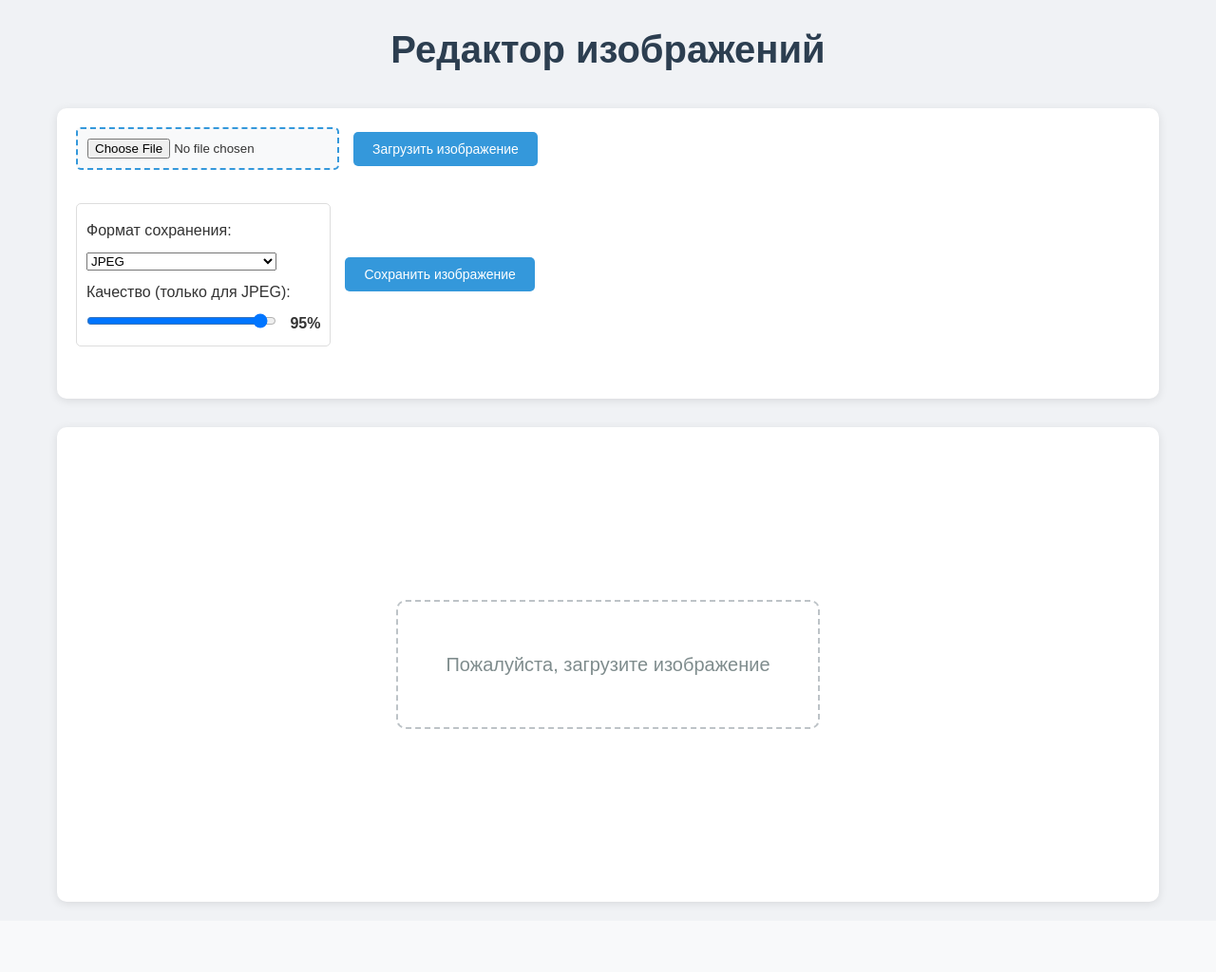
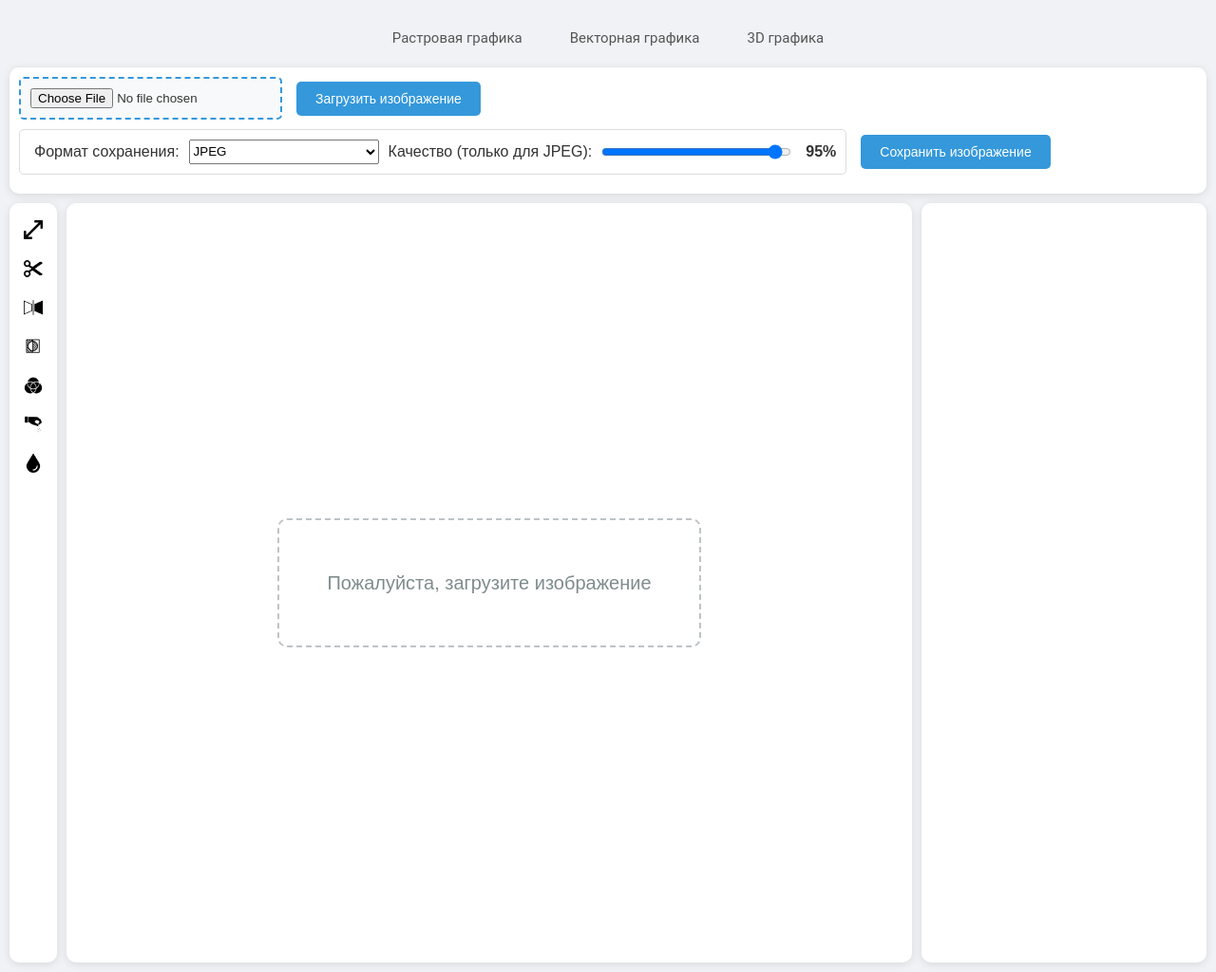
Before and after one commit to omarochka/PhotoEditor, a Flask app: page / in a window 1280 px wide. Shown: the whole page at 95% size. Before the commit the page ends 956 px from the top, so only its background shows below. Run offline with Flask 3, Linux system fonts and the light colour scheme.

Commit message:
Вёрстка. Структура 2.0.

```diff
--- a/app.py
+++ b/app.py
@@ -52,6 +52,14 @@ def too_large(e):
 @app.route("/")
 def name():
     return render_template('index.html')
+
+@app.route('/vector_graphics')
+def vector_graphics():
+    return render_template('vectorGraphics.html')
+
+@app.route('/3d_graphics')
+def three_d_graphics():
+    return render_template('3dGraphics.html')
 
 @app.route('/upload', methods=['POST'])
 def upload_image():
--- a/static/css/style.css
+++ b/static/css/style.css
@@ -12,31 +12,24 @@ body {
 }
 
 .container {
-    max-width: 1200px;
+    max-width: 1600px;
     margin: 0 auto;
-    padding: 20px;
-}
-
-h1 {
-    text-align: center;
-    margin-bottom: 30px;
-    color: #2c3e50;
-    font-size: 2.5em;
+    padding: 10px;
 }
 
 .toolbar {
     background: white;
-    padding: 20px;
+    padding: 10px;
     border-radius: 10px;
     box-shadow: 0 2px 10px rgba(0,0,0,0.1);
-    margin-bottom: 30px;
+    margin-bottom: 10px;
 }
 
 .upload-form, .save-form {
     display: flex;
     align-items: center;
     gap: 15px;
-    margin-bottom: 20px;
+    margin-bottom: 10px;
     flex-wrap: wrap;
 }
 
@@ -63,20 +56,20 @@ h1 {
 }
 
 .save-options {
-    margin: 15px 0;
     padding: 10px;
     border: 1px solid #ddd;
     border-radius: 5px;
+    display: flex;
 }
 
 .save-options label {
     display: block;
-    margin: 5px 0;
+    margin: 0 5px;
 }
 
 .save-options select, .save-options input[type="range"] {
     width: 200px;
-    margin: 5px 0;
+    margin: 0 5px;
 }
 
 .quality-value {
@@ -85,6 +78,7 @@ h1 {
 }
 
 .image-container {
+    flex: 1;
     background: white;
     padding: 30px;
     border-radius: 10px;
@@ -99,7 +93,7 @@ h1 {
 
 .image-container img {
     max-width: 100%;
-    max-height: 600px;
+    max-height: 800px;
     border-radius: 5px;
     box-shadow: 0 4px 15px rgba(0,0,0,0.1);
 }
@@ -118,50 +112,104 @@ h1 {
     color: white;
     padding: 15px;
     border-radius: 5px;
-    margin-top: 20px;
+    margin-top: 10px;
     text-align: center;
 }
 
-/* Адаптивность */
-@media (max-width: 768px) {
-    .container {
-        padding: 10px;
+/* pagesbar */
+.pagesbar {
+    display: flex;
+    justify-content: center;
+    padding: 10px 0;
+    border-bottom: 1px solid #eee;
 }
 
-    h1 {
-        font-size: 2em;
+.pagesbar a {
+    text-decoration: none;
+    color: #555;
+    font-family: 'Roboto', sans-serif;
+    font-size: 15px;
+    padding: 8px 20px;
+    margin: 0 5px;
+    position: relative;
 }
 
-    .toolbar {
-        padding: 15px;
+.pagesbar a::after {
+    content: '';
+    position: absolute;
+    bottom: 0;
+    left: 50%;
+    width: 0;
+    height: 2px;
+    background-color: #3498db;
+    transition: all 0.3s ease;
+    transform: translateX(-50%);
 }
 
-    .upload-form {
-        flex-direction: column;
-        align-items: stretch;
+.pagesbar a:hover {
+    color: #3498db;
 }
 
-    .filters {
-        justify-content: center;
+.pagesbar a:hover::after {
+    width: 70%;
 }
 
-    .filters button {
-        flex: 1;
-        min-width: 120px;
+.workspace-container {
+    display: flex;
+    flex-direction: row;
+    justify-content: space-between;
 }
 
-    .image-container {
-        padding: 20px;
-        min-height: 300px;
-    }
+.toolbar-container {
+    width: 50px;
+    background: white;
+    padding: 10px;
+    border-radius: 10px;
+    box-shadow: 0 2px 10px rgba(0,0,0,0.1);
+    min-height: 800px;
+    display: flex;
+    align-items: center;
+    justify-content: center;
+    flex-direction: column;
+    justify-content: flex-start;
+    margin: 0 10px 0 0;
 }
 
-@media (max-width: 480px) {
-    .filters {
-        flex-direction: column;
+.toolbar-container button {
+    background: none;
+    border: none;
+    padding: 8px 12px;
+    border-radius: 6px;
+    margin: 0 0 5px 0;
+
+    /* Текст */
+    font-size: 14px;
+    color: #555;
+
+    /* Центрирование */
+    display: inline-flex;
+    align-items: center;
+    gap: 6px;
+
+    /* Взаимодействие */
+    cursor: pointer;
+    transition: background-color 0.15s ease;
 }
 
-    .filters button {
-        width: 100%;
+.toolbar-container button:hover {
+    background-color: rgba(0, 0, 0, 0.05);
 }
+
+.toolbar-settings-container {
+    width: 300px;
+    background: white;
+    padding: 10px;
+    border-radius: 10px;
+    box-shadow: 0 2px 10px rgba(0,0,0,0.1);
+    min-height: 800px;
+    display: flex;
+    align-items: center;
+    justify-content: center;
+    flex-direction: column;
+    margin: 0 0 0 10px;
 }
--- a/templates/index.html
+++ b/templates/index.html
@@ -3,15 +3,22 @@
 <head>
     <meta charset="UTF-8">
     <meta name="viewport" content="width=device-width, initial-scale=1.0">
-    <title>Редактор изображений</title>
+    <link rel="icon" type="image/svg+xml" href="{{ url_for('static', filename='images/favicon1.svg') }}">
+    <title>Редактор растровой графики</title>
     <link rel="stylesheet" href="{{ url_for('static', filename='css/style.css') }}">
     <script src="{{ url_for('static', filename='js/script.js') }}"></script>
 </head>
 <body>
     <div class="container">
-        <h1>Редактор изображений</h1>
 
-        <!-- Панель инструментов -->
+        <!-- Ссылки на другие редакторы -->
+        <div class="pagesbar">
+            <a href="{{ url_for('name') }}">Растровая графика</a>
+            <a href="{{ url_for('vector_graphics') }}">Векторная графика</a>
+            <a href="{{ url_for('three_d_graphics') }}">3D графика</a>
+        </div>
+
+        <!-- Панель закрузки и сохранения -->
         <div class="toolbar">
             <!-- Форма для загрузки изображения -->
             <form action="/upload" method="post" enctype="multipart/form-data" class="upload-form">
@@ -47,6 +54,33 @@
         </div>
         {% endif %}
 
+        <div class="workspace-container">
+
+            <!-- Панель инструментов -->
+            <div class="toolbar-container">
+                <button title="Изменение размера">
+                    <img src="{{ url_for('static', filename='images/free-icon-resize-724946.png') }}" alt="Размер" width="20">
+                </button>
+                <button title="Вырезка фрагмента изображения">
+                    <img src="{{ url_for('static', filename='images/free-icon-scissors-541957.png') }}" alt="Размер" width="20">
+                </button>
+                <button title="Зеркальное отражение">
+                    <img src="{{ url_for('static', filename='images/free-icon-mirror-image-5951864.png') }}" alt="Размер" width="20">
+                </button>
+                <button title="Изменение яркости и контрастности">
+                    <img src="{{ url_for('static', filename='images/free-icon-dark-12126119.png') }}" alt="Размер" width="20">
+                </button>
+                <button title="Изменение цветового баланса">
+                    <img src="{{ url_for('static', filename='images/free-icon-rgb-7330490.png') }}" alt="Размер" width="20">
+                </button>
+                <button title="Добавление шума">
+                    <img src="{{ url_for('static', filename='images/free-icon-seasoning-5324877.png') }}" alt="Размер" width="20">
+                </button>
+                <button title="Размытие">
+                    <img src="{{ url_for('static', filename='images/free-icon-blur-466337.png') }}" alt="Размер" width="20">
+                </button>
+            </div>
+
             <!-- Область для изображения -->
             <div class="image-container">
                 {% if temp_filename %}
@@ -58,6 +92,13 @@
                 {% endif %}
             </div>
 
+            <!-- Панель детальной настройки инструментов -->
+            <div class="toolbar-settings-container">
+
+            </div>
+
+        </div>
+
     </div>
 </body>
 </html>
```
Also changed, not shown: templates/3dGraphics.html (added, +23 -0 lines), templates/vectorGraphics.html (added, +23 -0 lines), static/images/favicon1.svg (added), static/images/favicon2.svg (added), static/images/favicon3.svg (added), static/images/free-icon-blur-466337.png (added), static/images/free-icon-dark-12126119.png (added), static/images/free-icon-mirror-image-5951864.png (added), static/images/free-icon-resize-724946.png (added), static/images/free-icon-rgb-7330490.png (added), static/images/free-icon-scissors-541957.png (added), static/images/free-icon-seasoning-5324877.png (added), static/uploads/3fd03cc7-ddbd-4d6e-adc3-f42fb0433c43.png (deleted), static/uploads/c73a0069-ff41-4174-a97b-cdf9bdad6436.png (deleted), 1 more files, 1 other file. Lines whose indentation alone changed are shown as unchanged.
